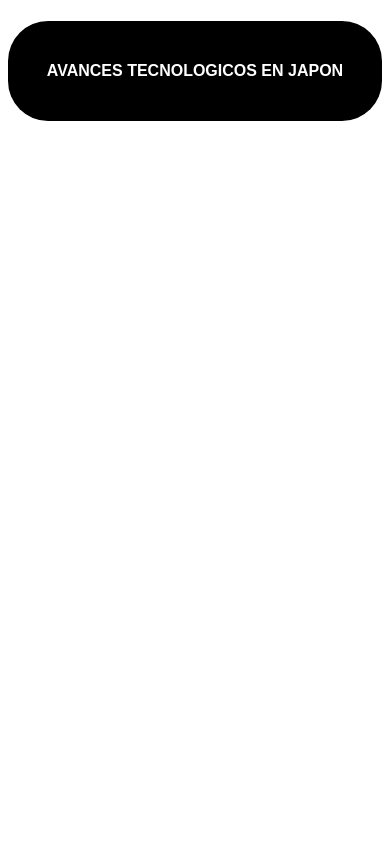
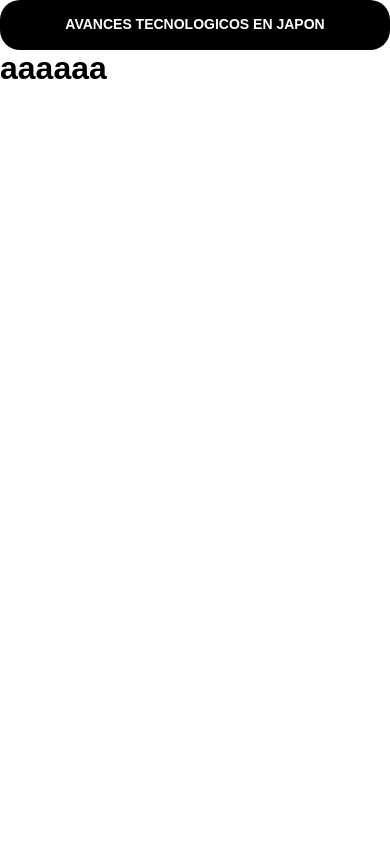
Before and after one commit to arevalojr/ZAIDPROFE.github.io, a plain HTML site: page PRUEBA.html in a window 390 px wide. Shown: the top 844 px of the page. Drawn offline with Linux system fonts and the light colour scheme.

Commit message:
Update PRUEBA.html

```diff
--- a/PRUEBA.html
+++ b/PRUEBA.html
@@ -5,27 +5,63 @@
     <meta name="viewport" content="width=device-width, initial-scale=1.0">
     <title>nose</title>
     <style>
-        h4{
+        /* Reset de márgenes y padding */
+        * {
+            margin: 0;
+            padding: 0;
+            box-sizing: border-box;
+        }
+
+        /* Estilos generales */
+        body {
+            font-family: Arial, Helvetica, sans-serif;
+        }
+
+        h4 {
             color: white;
-            font-family: Arial, Helvetica, sans-serif ;
+            text-align: center;
         }
-        .algo{
-            border-bottom: dashed black;
-            border-radius: 40px;
+
+        /* Estilos del header */
+        .algo {
+            border-bottom: 2px dashed black;
+            background-color: black;
+            width: 100%;
+            height: 80px; /* Tamaño base para pantallas grandes */
+            display: flex;
+            align-items: center;
+            justify-content: center;
+            padding: 10px; /* Agregar espacio alrededor del texto */
+        }
+
+        /* Estilos responsivos */
+        @media (max-width: 768px) { /* Para tablets y celulares */
+            .algo {
+                height: 60px; /* Reducimos el tamaño en pantallas pequeñas */
+            }
+
+            h4 {
+                font-size: 16px; /* Ajustamos el tamaño del texto */
+            }
+        }
+
+        @media (max-width: 480px) { /* Para celulares más pequeños */
+            .algo {
+                height: 50px;
+                border-radius: 20px; /* Menos radio en móviles */
+            }
+
+            h4 {
+                font-size: 14px;
+            }
         }
     </style>
 </head>
 <body>
-    <header class="algo" style="border: 10px;line-height: 100px; border-color: black; width: 100%; height: 100%; background-color: black;">
-        <h4 align="center">AVANCES TECNOLOGICOS EN JAPON</h4>
+    <header class="algo">
+        <h4>AVANCES TECNOLOGICOS EN JAPON</h4>
+    </header>
 
-    </header>
-    <br><br><br><br><br><br><br><br><br><br><br><br><br><br><br><br><br><br><br><br>
-    <br><br><br><br><br><br><br><br><br><br><br><br><br><br><br><br><br><br><br><br>
-    <br><br><br><br><br><br><br><br><br><br><br><br><br><br><br><br><br><br><br><br>
-    <br><br><br><br><br><br><br><br><br><br><br><br><br><br><br><br><br><br><br><br>
-    <br><br><br><br><br><br><br><br><br><br><br><br><br><br><br><br><br><br><br><br>
     <h1>aaaaaa</h1>
-    <!---->
 </body>
 </html>
```
